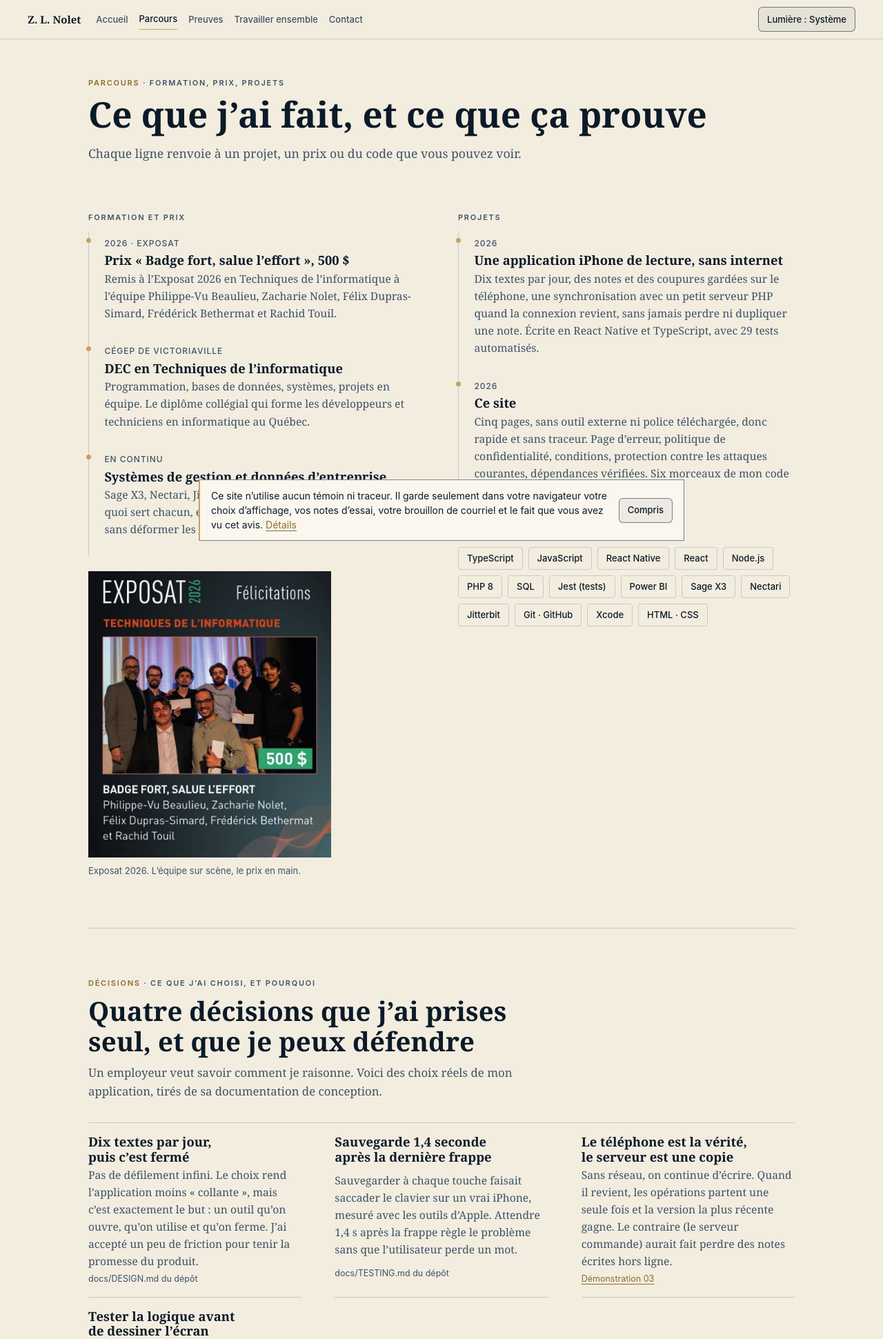
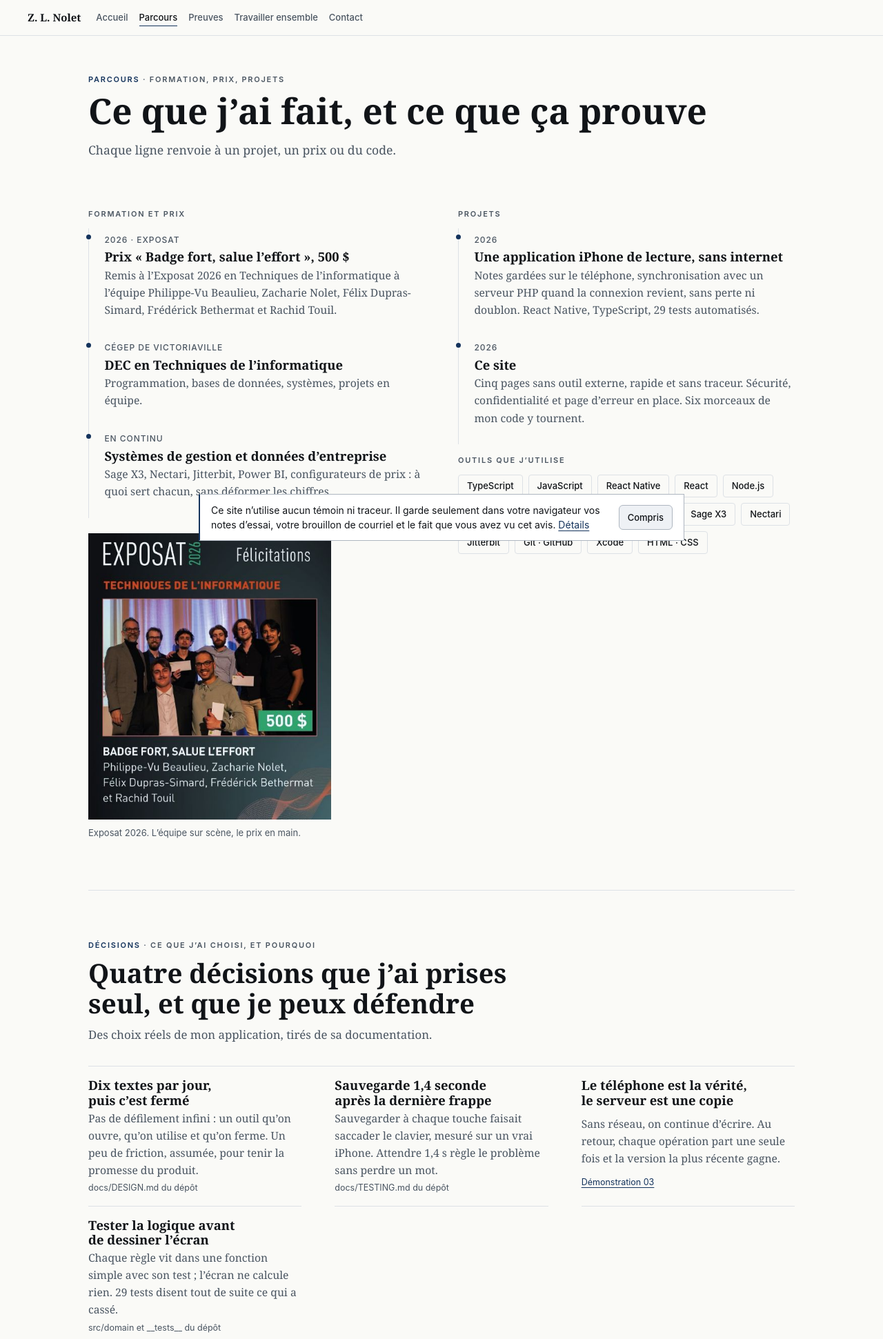
Before and after one commit to zacharienoletGit/zacharie-l-nolet, a PHP site: page /parcours.html in a window 1280 px wide. Shown: the top 1941 px of the page at 69% size. Run offline with PHP 8.4, Linux system fonts and the light colour scheme.

Commit message:
feat(web): single light theme, stronger but fewer animations, shorter copy
- One light theme (off-white ground, ink text, navy accent), no theme
  switcher, no dark-mode blocks; manifest and meta colours follow.
- Motion: page cross-fade via view transitions, hero photo settle,
  staggered CTA buttons, cascading list reveals (once), sliding button
  fill, animated nav underline, video lift on hover; all off under
  reduced motion.
- Home cut to photo, one sentence, three buttons, four numbers, intro
  video, three proofs, four reasons, contact. Every page trimmed to two
  sentences per item.
- Photos recompressed (63 to 104 KB) with 480 px srcset variants.
- Revalidated: nine pages without overflow or console errors, demos and
  forms exercised, CV PDF on one page, Jest 29/29, npm audit 0.

Co-Authored-By: Claude Fable 5.1 <noreply@anthropic.com>
Claude-Session: https://claude.ai/code/session_01EAHJjNZXWyrsogaijzAmUu

```diff
--- a/web/app.js
+++ b/web/app.js
@@ -52,21 +52,6 @@
   const today = $('today');
   if (today) today.textContent = fmtCivil(todayCivil());
 
-  const THEMES = [['system', 'Système'], ['light', 'Papier'], ['dark', 'Encre']];
-  let themeIx = Math.max(0, THEMES.findIndex(t => t[0] === store.get('zln-theme')));
-  const applyTheme = () => {
-    const [id, label] = THEMES[themeIx];
-    if (id === 'system') document.documentElement.removeAttribute('data-theme');
-    else document.documentElement.setAttribute('data-theme', id);
-    if ($('themeBtn')) $('themeBtn').textContent = 'Lumière : ' + label;
-  };
-  applyTheme();
-  if ($('themeBtn')) $('themeBtn').addEventListener('click', () => {
-    themeIx = (themeIx + 1) % THEMES.length;
-    store.set('zln-theme', THEMES[themeIx][0]);
-    applyTheme();
-  });
-
   const animateCount = (el) => {
     const to = Number(el.dataset.to);
     if (reduced || !Number.isFinite(to)) { el.textContent = to; return; }
@@ -87,10 +72,12 @@
         io.unobserve(e.target);
       }
     }, { rootMargin: '0px 0px -8% 0px', threshold: 0.08 });
-    document.querySelectorAll('.reveal, .rule.draw, .facts').forEach(el => io.observe(el));
+    document.querySelectorAll('.cascade, .rule.draw, .facts').forEach(el => io.observe(el));
   } else {
-    document.querySelectorAll('.reveal, .rule.draw').forEach(el => el.classList.add('in'));
+    document.querySelectorAll('.cascade, .rule.draw').forEach(el => el.classList.add('in'));
   }
+  document.querySelectorAll('.cascade').forEach(list => [...list.children].forEach((li, i) => li.style.setProperty('--i', Math.min(i, 8))));
+  document.querySelectorAll('.cta .btn').forEach((b, i) => b.style.setProperty('--i', i));
 
   document.querySelectorAll('img.img-fade').forEach(img => {
     const mark = () => img.classList.add('loaded');
--- a/web/confidentialite.html
+++ b/web/confidentialite.html
@@ -35,9 +35,8 @@
     <p>Aucune donnée personnelle par lui-même. Il n’y a ni compte, ni infolettre, ni formulaire envoyé à un serveur. Le formulaire de la page Contact prépare un courriel dans votre propre logiciel de courriel ; les notes de la page Mon travail en direct restent dans votre navigateur. Rien de ce que vous tapez ne part vers un serveur depuis ces pages.</p>
 
     <h2>Ce qui reste dans votre navigateur</h2>
-    <p>Le site garde quatre valeurs dans le stockage local de votre navigateur (<em>localStorage</em>), jamais transmises :</p>
+    <p>Le site garde trois valeurs dans le stockage local de votre navigateur (<em>localStorage</em>), jamais transmises :</p>
     <ul>
-      <li><strong>zln-theme</strong> : votre choix d’affichage (Système, Papier ou Encre).</li>
       <li><strong>zln-feuilles</strong> : les notes d’essai de la démonstration 06, y compris les deux exemples fournis au départ.</li>
       <li><strong>zln-brouillon</strong> : le brouillon du formulaire de contact, effacé quand le courriel est préparé.</li>
       <li><strong>zln-notice</strong> : le fait que vous avez fermé l’avis en bas de page.</li>
--- a/web/parcours.html
+++ b/web/parcours.html
@@ -8,8 +8,7 @@
 <title>Parcours · Zacharie L. Nolet</title>
 <meta name="description" content="Formation, prix Exposat 2026, projets et compétences de Zacharie L. Nolet, développeur en Techniques de l’informatique au Cégep de Victoriaville.">
 <meta name="author" content="Zacharie L. Nolet">
-<meta name="theme-color" content="#F3EDE0" media="(prefers-color-scheme: light)">
-<meta name="theme-color" content="#0B1A28" media="(prefers-color-scheme: dark)">
+<meta name="theme-color" content="#FAFAF7">
 <link rel="canonical" href="https://zacharienoletgit.github.io/zacharie-l-nolet/parcours.html">
 <meta property="og:type" content="website">
 <meta property="og:locale" content="fr_CA">
@@ -44,12 +43,11 @@
     <a href="engagement.html">Travailler ensemble</a>
     <a href="contact.html">Contact</a>
   </nav>
-  <button class="btn small" id="themeBtn" type="button">Lumière : Système</button>
 </div>
 <header class="page-head">
   <p class="kicker"><b>Parcours</b> · Formation, prix, projets</p>
   <h1>Ce que j’ai fait, et ce que ça prouve</h1>
-  <p class="lede">Chaque ligne renvoie à un projet, un prix ou du code que vous pouvez voir.</p>
+  <p class="lede">Chaque ligne renvoie à un projet, un prix ou du code.</p>
 </header>
 
 <main id="main">
@@ -57,7 +55,7 @@
     <div class="cols">
       <div>
         <p class="kicker mb-12">Formation et prix</p>
-        <ol class="timeline">
+        <ol class="timeline cascade">
           <li>
             <span class="when">2026 · Exposat</span>
             <h3>Prix « Badge fort, salue l’effort », 500 $</h3>
@@ -66,31 +64,31 @@
           <li>
             <span class="when">Cégep de Victoriaville</span>
             <h3>DEC en Techniques de l’informatique</h3>
-            <p>Programmation, bases de données, systèmes, projets en équipe. Le diplôme collégial qui forme les développeurs et techniciens en informatique au Québec.</p>
+            <p>Programmation, bases de données, systèmes, projets en équipe.</p>
           </li>
           <li>
             <span class="when">En continu</span>
             <h3>Systèmes de gestion et données d’entreprise</h3>
-            <p>Sage X3, Nectari, Jitterbit, Power BI, configurateurs de prix : à quoi sert chacun, et comment les faire travailler ensemble sans déformer les chiffres.</p>
+            <p>Sage X3, Nectari, Jitterbit, Power BI, configurateurs de prix : à quoi sert chacun, sans déformer les chiffres.</p>
           </li>
         </ol>
         <figure class="figure figure-award">
-          <img src="exposat-2026.jpg" alt="Affiche Exposat 2026, Techniques de l’informatique : l’équipe sur scène avec ses enveloppes, prix Badge fort, salue l’effort, 500 $" width="816" height="962" loading="lazy" class="img-fade">
+          <img src="exposat-2026.jpg" srcset="exposat-2026-480.jpg 480w, exposat-2026.jpg 816w" sizes="(max-width: 720px) 100vw, 352px" alt="Affiche Exposat 2026, Techniques de l’informatique : l’équipe sur scène avec ses enveloppes, prix Badge fort, salue l’effort, 500 $" width="816" height="962" loading="lazy" class="img-fade">
           <figcaption>Exposat 2026. L’équipe sur scène, le prix en main.</figcaption>
         </figure>
       </div>
       <div id="projets">
         <p class="kicker mb-12">Projets</p>
-        <ol class="timeline">
+        <ol class="timeline cascade">
           <li>
             <span class="when">2026</span>
             <h3>Une application iPhone de lecture, sans internet</h3>
-            <p>Dix textes par jour, des notes et des coupures gardées sur le téléphone, une synchronisation avec un petit serveur PHP quand la connexion revient, sans jamais perdre ni dupliquer une note. Écrite en React Native et TypeScript, avec 29 tests automatisés.</p>
+            <p>Notes gardées sur le téléphone, synchronisation avec un serveur PHP quand la connexion revient, sans perte ni doublon. React Native, TypeScript, 29 tests automatisés.</p>
           </li>
           <li>
             <span class="when">2026</span>
             <h3>Ce site</h3>
-            <p>Cinq pages, sans outil externe ni police téléchargée, donc rapide et sans traceur. Page d’erreur, politique de confidentialité, conditions, protection contre les attaques courantes, dépendances vérifiées. Six morceaux de mon code y tournent en direct.</p>
+            <p>Cinq pages sans outil externe, rapide et sans traceur. Sécurité, confidentialité et page d’erreur en place. Six morceaux de mon code y tournent.</p>
           </li>
         </ol>
         <p class="kicker mb-12 mt-16">Outils que j’utilise</p>
@@ -105,13 +103,13 @@
     <div class="sec-head reveal">
       <p class="kicker"><b>Décisions</b> · Ce que j’ai choisi, et pourquoi</p>
       <h2>Quatre décisions que j’ai prises seul, et que je peux défendre</h2>
-      <p class="lede">Un employeur veut savoir comment je raisonne. Voici des choix réels de mon application, tirés de sa documentation de conception.</p>
+      <p class="lede">Des choix réels de mon application, tirés de sa documentation.</p>
     </div>
-    <ul class="filets two">
-      <li><h3>Dix textes par jour, puis c’est fermé</h3><p>Pas de défilement infini. Le choix rend l’application moins « collante », mais c’est exactement le but : un outil qu’on ouvre, qu’on utilise et qu’on ferme. J’ai accepté un peu de friction pour tenir la promesse du produit.</p><span class="ref">docs/DESIGN.md du dépôt</span></li>
-      <li><h3>Sauvegarde 1,4 seconde après la dernière frappe</h3><p>Sauvegarder à chaque touche faisait saccader le clavier sur un vrai iPhone, mesuré avec les outils d’Apple. Attendre 1,4 s après la frappe règle le problème sans que l’utilisateur perde un mot.</p><span class="ref">docs/TESTING.md du dépôt</span></li>
-      <li><h3>Le téléphone est la vérité, le serveur est une copie</h3><p>Sans réseau, on continue d’écrire. Quand il revient, les opérations partent une seule fois et la version la plus récente gagne. Le contraire (le serveur commande) aurait fait perdre des notes écrites hors ligne.</p><span class="ref"><a href="preuves.html#p3">Démonstration 03</a></span></li>
-      <li><h3>Tester la logique avant de dessiner l’écran</h3><p>Chaque règle métier vit dans une fonction simple avec son test. L’écran ne calcule rien. Résultat : 29 tests qui disent tout de suite ce qui a cassé, et une application qu’on peut faire évoluer sans peur.</p><span class="ref">src/domain et __tests__ du dépôt</span></li>
+    <ul class="filets two cascade">
+      <li><h3>Dix textes par jour, puis c’est fermé</h3><p>Pas de défilement infini : un outil qu’on ouvre, qu’on utilise et qu’on ferme. Un peu de friction, assumée, pour tenir la promesse du produit.</p><span class="ref">docs/DESIGN.md du dépôt</span></li>
+      <li><h3>Sauvegarde 1,4 seconde après la dernière frappe</h3><p>Sauvegarder à chaque touche faisait saccader le clavier, mesuré sur un vrai iPhone. Attendre 1,4 s règle le problème sans perdre un mot.</p><span class="ref">docs/TESTING.md du dépôt</span></li>
+      <li><h3>Le téléphone est la vérité, le serveur est une copie</h3><p>Sans réseau, on continue d’écrire. Au retour, chaque opération part une seule fois et la version la plus récente gagne.</p><span class="ref"><a href="preuves.html#p3">Démonstration 03</a></span></li>
+      <li><h3>Tester la logique avant de dessiner l’écran</h3><p>Chaque règle vit dans une fonction simple avec son test ; l’écran ne calcule rien. 29 tests disent tout de suite ce qui a cassé.</p><span class="ref">src/domain et __tests__ du dépôt</span></li>
     </ul>
   </section>
 
@@ -120,7 +118,7 @@
       <p class="kicker"><b>Compétences</b> · Expliquées simplement</p>
       <h2>Ce que je sais faire, et où le voir</h2>
     </div>
-    <ul class="filets two">
+    <ul class="filets two cascade">
       <li><h3>Applications mobiles</h3><p>Des apps iPhone et Android qui fonctionnent hors ligne, accessibles à tous, avec une navigation qui suit les habitudes du téléphone.</p><span class="ref">Preuve : l’application de lecture ci-dessus.</span></li>
       <li><h3>Code testé</h3><p>Les règles importantes vivent dans des fonctions simples, chacune avec son test automatique. Si quelqu’un casse quelque chose, on le sait avant le client.</p><span class="ref">Preuve : <a href="preuves.html#p1">démonstrations 01 à 03</a>, 29 tests verts.</span></li>
       <li><h3>Travail hors ligne et synchronisation</h3><p>L’utilisateur continue de travailler sans réseau ; quand il revient, ses données se fusionnent avec le serveur sans doublon ni perte.</p><span class="ref">Preuve : <a href="preuves.html#p3">démonstration 03</a>.</span></li>
@@ -147,7 +145,7 @@
 </footer>
 
 <div class="notice" id="notice" hidden role="region" aria-label="Avis sur les données">
-  <p>Ce site n’utilise aucun témoin ni traceur. Il garde seulement dans votre navigateur votre choix d’affichage, vos notes d’essai, votre brouillon de courriel et le fait que vous avez vu cet avis. <a href="confidentialite.html">Détails</a></p>
+  <p>Ce site n’utilise aucun témoin ni traceur. Il garde seulement dans votre navigateur vos notes d’essai, votre brouillon de courriel et le fait que vous avez vu cet avis. <a href="confidentialite.html">Détails</a></p>
   <button class="btn small" type="button" id="noticeOk">Compris</button>
 </div>
 
--- a/web/sitemap.xml
+++ b/web/sitemap.xml
@@ -42,10 +42,4 @@
     <changefreq>yearly</changefreq>
     <priority>0.3</priority>
   </url>
-  <url>
-    <loc>https://zacharienoletgit.github.io/zacharie-l-nolet/cv.html</loc>
-    <lastmod>2026-09-20</lastmod>
-    <changefreq>monthly</changefreq>
-    <priority>0.8</priority>
-  </url>
 </urlset>
--- a/web/style.css
+++ b/web/style.css
@@ -1,62 +1,29 @@
 :root {
-  --bg: #F3EDE0;
-  --surface: #FBF7EE;
-  --raised: #E7DCC8;
-  --code-bg: #EDE4D0;
-  --text: #0B1A28;
-  --muted: #3D5366;
-  --accent: #8A6D2A;
-  --gold: #C4A35A;
-  --gold-bright: #E0C378;
-  --rule: rgba(18, 38, 58, 0.18);
-  --rule-strong: rgba(18, 38, 58, 0.55);
-  --chip: rgba(18, 38, 58, 0.06);
-  --flash: rgba(196, 163, 90, 0.38);
-  --danger: #8C2F2F;
-  --ok: #2F6B4A;
+  --bg: #FAFAF7;
+  --surface: #FFFFFF;
+  --raised: #F1F3F6;
+  --code-bg: #F2F4F7;
+  --text: #111418;
+  --muted: #4A5561;
+  --accent: #14335C;
+  --accent-strong: #0E2440;
+  --gold: #14335C;
+  --gold-bright: #2B5A94;
+  --rule: #DDE1E6;
+  --rule-strong: #AEB6C0;
+  --chip: #EEF1F5;
+  --flash: rgba(20, 51, 92, 0.12);
+  --danger: #A12B2B;
+  --ok: #1E6B45;
   --serif: Georgia, "Iowan Old Style", "Times New Roman", serif;
   --ui: -apple-system, BlinkMacSystemFont, "Segoe UI", system-ui, sans-serif;
   --mono: ui-monospace, "SF Mono", Menlo, Consolas, "Liberation Mono", monospace;
   color-scheme: light;
 }
-@media (prefers-color-scheme: dark) {
-  :root:not([data-theme="light"]) {
-    --bg: #0B1A28;
-    --surface: #12263A;
-    --raised: #1C3A52;
-    --code-bg: #0E2030;
-    --text: #F3EDE0;
-    --muted: #8AA0B5;
-    --accent: #E0C378;
-    --gold: #E0C378;
-    --gold-bright: #F0D890;
-    --rule: rgba(224, 195, 120, 0.28);
-    --rule-strong: rgba(224, 195, 120, 0.6);
-    --chip: rgba(243, 237, 224, 0.08);
-    --flash: rgba(224, 195, 120, 0.3);
-    --danger: #E08A8A;
-    --ok: #8FC7A5;
-    color-scheme: dark;
-  }
-}
-:root[data-theme="dark"] {
-  --bg: #0B1A28;
-  --surface: #12263A;
-  --raised: #1C3A52;
-  --code-bg: #0E2030;
-  --text: #F3EDE0;
-  --muted: #8AA0B5;
-  --accent: #E0C378;
-  --gold: #E0C378;
-  --gold-bright: #F0D890;
-  --rule: rgba(224, 195, 120, 0.28);
-  --rule-strong: rgba(224, 195, 120, 0.6);
-  --chip: rgba(243, 237, 224, 0.08);
-  --flash: rgba(224, 195, 120, 0.3);
-  --danger: #E08A8A;
-  --ok: #8FC7A5;
-  color-scheme: dark;
-}
+
+/* Transition entre les pages : un fondu, sans script. */
+@view-transition { navigation: auto; }
+::view-transition-old(root), ::view-transition-new(root) { animation-duration: 0.25s; }
 
 * { box-sizing: border-box; }
 html { scroll-behavior: smooth; }
@@ -89,9 +56,10 @@ section, article, [id] { scroll-margin-top: 72px; }
 .js .rule.draw { transform: scaleX(0); }
 .js .rule.draw.in { transform: scaleX(1); transition: transform 1.1s cubic-bezier(0.2, 0.7, 0.2, 1); }
 
-/* Révélation : seulement les têtes de section, jamais chaque bloc. */
-.js .reveal { opacity: 0.6; transform: translateY(10px); transition: opacity 0.6s ease, transform 0.6s cubic-bezier(0.2, 0.7, 0.2, 1); }
-.js .reveal.in { opacity: 1; transform: none; }
+/* Révélation en cascade : les lignes d’une liste arrivent l’une après l’autre, une fois. */
+.js .cascade > li { opacity: 0.5; transform: translateY(12px); transition: opacity 0.55s ease, transform 0.55s cubic-bezier(0.2, 0.7, 0.2, 1); transition-delay: calc(var(--i, 0) * 70ms); }
+.js .cascade.in > li { opacity: 1; transform: none; }
+.reveal { opacity: 1; }
 
 /* ---------- Barre de navigation ---------- */
 .topbar {
@@ -103,9 +71,12 @@ section, article, [id] { scroll-margin-top: 72px; }
   border-bottom: 1px solid var(--rule);
 }
 .topbar nav { display: flex; gap: 4px 16px; flex-wrap: wrap; align-items: center; }
-.topbar nav a { font: 500 13px/1 var(--ui); color: var(--muted); text-decoration: none; padding: 8px 0; }
+.topbar nav a { position: relative; font: 500 13px/1 var(--ui); color: var(--muted); text-decoration: none; padding: 8px 0; }
+.topbar nav a::after { content: ""; position: absolute; left: 0; right: 0; bottom: 2px; height: 1px; background: var(--accent); transform: scaleX(0); transform-origin: left; transition: transform 0.25s ease; }
 .topbar nav a:hover { color: var(--accent); }
-.topbar nav a[aria-current="page"] { color: var(--text); border-bottom: 1px solid var(--gold); }
+.topbar nav a:hover::after { transform: scaleX(1); }
+.topbar nav a[aria-current="page"] { color: var(--text); }
+.topbar nav a[aria-current="page"]::after { transform: scaleX(1); }
 .topbar .brand { font: 700 15px/1 var(--serif); color: var(--text); text-decoration: none; margin-right: 6px; }
 
 .btn {
@@ -114,9 +85,11 @@ section, article, [id] { scroll-margin-top: 72px; }
   border: 1px solid var(--rule-strong); border-radius: 6px; background: var(--chip); color: var(--text);
   cursor: pointer; transition: transform 0.12s ease, border-color 0.2s ease, background 0.2s ease;
 }
-.btn:hover { border-color: var(--accent); }
+.btn { background-image: linear-gradient(var(--accent), var(--accent)); background-repeat: no-repeat; background-size: 0% 100%; background-position: left; transition: transform 0.12s ease, border-color 0.2s ease, background-size 0.3s cubic-bezier(0.2, 0.7, 0.2, 1), color 0.2s ease; }
+.btn:hover { border-color: var(--accent); background-size: 100% 100%; color: #fff; }
 .btn:active { transform: scale(0.97); }
 .btn.primary { border-color: var(--accent); color: var(--accent); }
+.btn.primary:hover { color: #fff; }
 .btn.small { min-height: 36px; padding: 0 12px; font-size: 13px; }
 .btn[aria-pressed="true"] { background: var(--accent); color: var(--bg); border-color: var(--accent); }
 .btn:disabled { opacity: 0.5; cursor: default; }
@@ -130,14 +103,16 @@ section, article, [id] { scroll-margin-top: 72px; }
 .hero-photo { grid-row: 1 / span 3; }
 .hero > div, .hero .dek, .hero .cta { grid-column: 2; }
 .hero-photo { margin: 0; width: clamp(180px, 22vw, 240px); aspect-ratio: 4 / 5; padding: 6px; border: 1px solid var(--gold); background: var(--surface); flex: none; }
-.hero-photo img { width: 100%; height: 100%; object-fit: cover; object-position: 50% 20%; display: block; }
+.hero-photo img { width: 100%; height: 100%; object-fit: cover; object-position: 50% 20%; display: block; animation: settle 1.1s cubic-bezier(0.2, 0.7, 0.2, 1) both; }
+@keyframes settle { from { opacity: 0; transform: scale(1.05); } to { opacity: 1; transform: none; } }
 .name { font-size: clamp(2.4rem, 7vw, 4.6rem); letter-spacing: -0.01em; line-height: 1.02; }
 .name span { display: inline-block; animation: rise 0.8s cubic-bezier(0.2, 0.7, 0.2, 1) both; }
 .name .w1 { animation-delay: 110ms; }
 .name .w2 { animation-delay: 220ms; }
 @keyframes rise { from { opacity: 0; transform: translateY(0.35em); } to { opacity: 1; transform: none; } }
 .dek { font-size: clamp(1.05rem, 2vw, 1.3rem); color: var(--muted); max-width: 34em; margin-top: 0.9rem; animation: rise 0.9s 0.4s cubic-bezier(0.2, 0.7, 0.2, 1) both; }
-.cta { margin-top: 1.4rem; animation: rise 0.9s 0.55s cubic-bezier(0.2, 0.7, 0.2, 1) both; }
+.cta { margin-top: 1.4rem; }
+.cta .btn { animation: rise 0.7s cubic-bezier(0.2, 0.7, 0.2, 1) both; animation-delay: calc(0.55s + var(--i, 0) * 120ms); }
 .hero-rule { margin-top: 2rem; }
 .facts { display: grid; grid-template-columns: repeat(auto-fit, minmax(150px, 1fr)); gap: 0 24px; margin-top: 1.4rem; }
 .fact { border-left: 1px solid var(--rule); padding: 4px 0 4px 14px; }
@@ -328,14 +303,17 @@ footer { max-width: 64rem; margin: 0 auto; border-top: 1px solid var(--rule); pa
 @media (prefers-reduced-motion: reduce) {
   *, *::before, *::after { animation: none !important; transition: none !important; }
   html { scroll-behavior: auto; }
-  .js .reveal { opacity: 1; transform: none; }
+  .js .cascade > li { opacity: 1; transform: none; }
   .js .rule.draw { transform: none; }
+  ::view-transition-old(root), ::view-transition-new(root) { animation: none; }
   .js .img-fade:not(.loaded) { opacity: 1; }
 }
 
 /* ---------- Vidéo ---------- */
 .video { margin: 0; display: grid; gap: 10px; }
-.video video { width: 100%; height: auto; aspect-ratio: 16 / 9; display: block; background: #0B1A28; border: 1px solid var(--rule); }
+.video { position: relative; }
+.video video { width: 100%; height: auto; aspect-ratio: 16 / 9; display: block; background: #0B1A28; border: 1px solid var(--rule); transition: transform 0.35s cubic-bezier(0.2, 0.7, 0.2, 1), box-shadow 0.35s ease; }
+.video:hover video { transform: translateY(-2px); box-shadow: 0 12px 30px rgba(17, 20, 24, 0.14); }
 .video figcaption { font: 400 13px/1.5 var(--ui); color: var(--muted); }
 .video-wide { max-width: 56rem; }
 .demo .video { margin-bottom: 6px; }
```
Also changed, not shown: CLAUDE.md (+4 -2 lines), web/contact.html (+4 -6 lines), web/engagement.html (+11 -13 lines), web/index.html (+34 -79 lines), web/preuves.html (+3 -5 lines), web/exposat-2026-480.jpg (added), web/exposat-2026.jpg, web/photo-canal-2-480.jpg (added), web/photo-canal-2.jpg, web/photo-canal-480.jpg (added), web/photo-canal.jpg, web/photo-nuit-480.jpg (added), web/photo-nuit.jpg, web/site.webmanifest, 1 other file.
